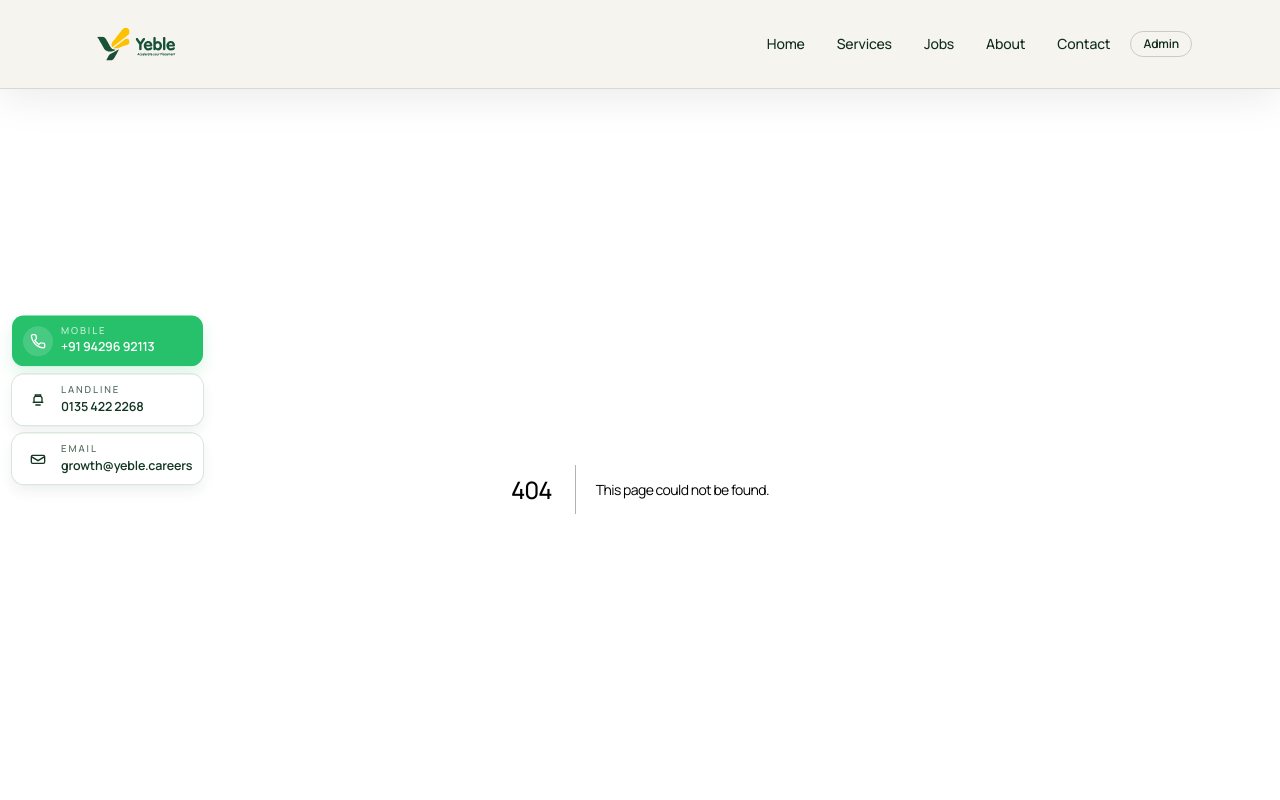
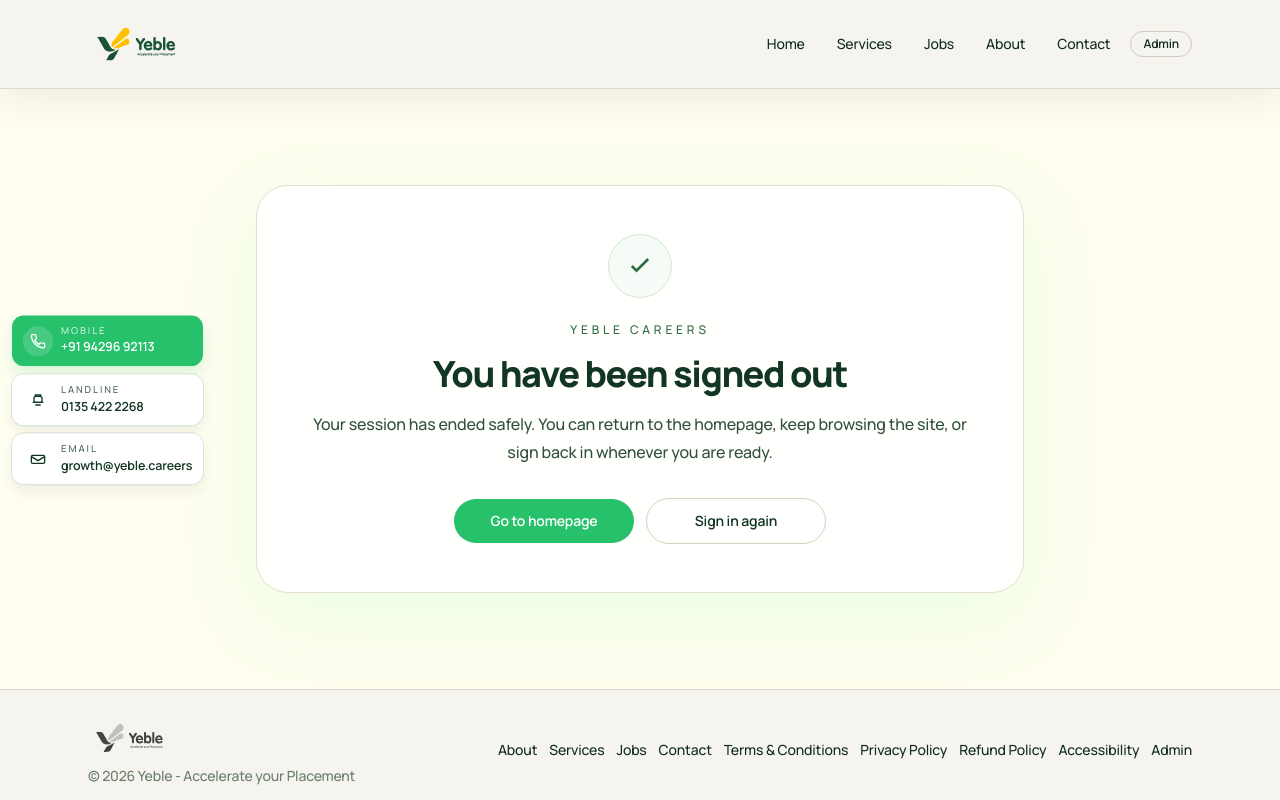
Before and after one commit to vitchcraftstudios/yeble.careers, a Next.js app in the folder apps/web/: page /signed-out in a window 1280 px wide. Before the commit this address had no page. Shown: the top 800 px of the page. Built offline with nearby package versions, Linux system fonts and the light colour scheme.

Commit message:
Add dashboard home link and signed-out page

```diff
--- a/apps/web/app/admin/page.tsx
+++ b/apps/web/app/admin/page.tsx
@@ -3,6 +3,7 @@ import { auth, currentUser } from "@clerk/nextjs/server";
 import { prisma } from "@/lib/prisma";
 import { AdminDashboardClient } from "@/components/dashboard/admin-dashboard-client";
 import { DashboardSignOutButton } from "@/components/dashboard/dashboard-sign-out-button";
+import { DashboardHomeLink } from "@/components/dashboard/dashboard-home-link";
 import { isAdminUser } from "@/lib/clerk-access";
 
 const defaultContent = [
@@ -64,7 +65,10 @@ export default async function AdminPage() {
           </div>
           <div className="flex flex-col items-start gap-3 sm:items-end">
             <div className="rounded-full border border-[#d6d1c1] bg-white px-4 py-2 text-sm text-[#31513c]">{email || "Admin"}</div>
-            <DashboardSignOutButton />
+            <div className="flex flex-wrap gap-3">
+              <DashboardHomeLink />
+              <DashboardSignOutButton />
+            </div>
           </div>
         </div>
 
--- a/apps/web/app/dashboard/page.tsx
+++ b/apps/web/app/dashboard/page.tsx
@@ -3,6 +3,7 @@ import { auth, currentUser } from "@clerk/nextjs/server";
 import { prisma } from "@/lib/prisma";
 import { RegistrantDashboardClient } from "@/components/dashboard/registrant-dashboard-client";
 import { DashboardSignOutButton } from "@/components/dashboard/dashboard-sign-out-button";
+import { DashboardHomeLink } from "@/components/dashboard/dashboard-home-link";
 
 export default async function DashboardPage() {
   const { userId } = await auth();
@@ -53,7 +54,10 @@ export default async function DashboardPage() {
           </div>
           <div className="flex flex-col items-start gap-3 sm:items-end">
             <div className="rounded-full border border-[#d6d1c1] bg-white px-4 py-2 text-sm text-[#31513c]">{email}</div>
-            <DashboardSignOutButton />
+            <div className="flex flex-wrap gap-3">
+              <DashboardHomeLink />
+              <DashboardSignOutButton />
+            </div>
           </div>
         </div>
 
--- /dev/null
+++ b/apps/web/app/signed-out/page.tsx
@@ -0,0 +1,40 @@
+import Link from "next/link";
+
+function CheckIcon() {
+  return (
+    <svg viewBox="0 0 24 24" aria-hidden="true" className="h-7 w-7" fill="none" stroke="currentColor" strokeWidth="2.2">
+      <path d="m5 12 4 4L19 6" />
+    </svg>
+  );
+}
+
+export default function SignedOutPage() {
+  return (
+    <div className="bg-[#fffef0] px-6 py-16 text-[#123622] sm:py-24">
+      <div className="mx-auto max-w-3xl rounded-[2rem] border border-[#e3decf] bg-white/90 p-8 shadow-[0_24px_80px_rgba(84,255,138,0.12)] sm:p-12">
+        <div className="mx-auto flex h-16 w-16 items-center justify-center rounded-full border border-[#d8e5d9] bg-[#f5fbf6] text-[#2d6a3e]">
+          <CheckIcon />
+        </div>
+        <p className="mt-6 text-center text-xs uppercase tracking-[0.32em] text-[#2d6a3e]">Yeble Careers</p>
+        <h1 className="mt-4 text-center text-3xl font-semibold sm:text-4xl">You have been signed out</h1>
+        <p className="mx-auto mt-4 max-w-2xl text-center text-sm leading-7 text-[#31513c] sm:text-base">
+          Your session has ended safely. You can return to the homepage, keep browsing the site, or sign back in whenever you are ready.
+        </p>
+        <div className="mt-8 flex flex-col items-center justify-center gap-3 sm:flex-row">
+          <Link
+            href="/"
+            className="inline-flex min-w-[180px] items-center justify-center rounded-full bg-[#27c06b] px-6 py-3 text-sm font-semibold text-white transition hover:bg-[#22af61]"
+          >
+            Go to homepage
+          </Link>
+          <Link
+            href="/signin"
+            className="inline-flex min-w-[180px] items-center justify-center rounded-full border border-[#d6d1c1] bg-white px-6 py-3 text-sm font-semibold text-[#123622] transition hover:border-[#2d6a3e]"
+          >
+            Sign in again
+          </Link>
+        </div>
+      </div>
+    </div>
+  );
+}
--- /dev/null
+++ b/apps/web/components/dashboard/dashboard-home-link.tsx
@@ -0,0 +1,18 @@
+"use client";
+
+import Link from "next/link";
+
+type Props = {
+  className?: string;
+};
+
+export function DashboardHomeLink({ className = "" }: Props) {
+  return (
+    <Link
+      href="/"
+      className={`inline-flex items-center justify-center rounded-full border border-[#d6d1c1] bg-white px-4 py-2 text-sm font-medium text-[#31513c] transition hover:border-[#2d6a3e] hover:text-[#123622] ${className}`.trim()}
+    >
+      Browse homepage
+    </Link>
+  );
+}
--- a/apps/web/components/dashboard/dashboard-sign-out-button.tsx
+++ b/apps/web/components/dashboard/dashboard-sign-out-button.tsx
@@ -9,7 +9,7 @@ export function DashboardSignOutButton() {
 
   async function handleSignOut() {
     setSigningOut(true);
-    await signOut({ redirectUrl: "/" });
+    await signOut({ redirectUrl: "/signed-out" });
   }
 
   return (
```
